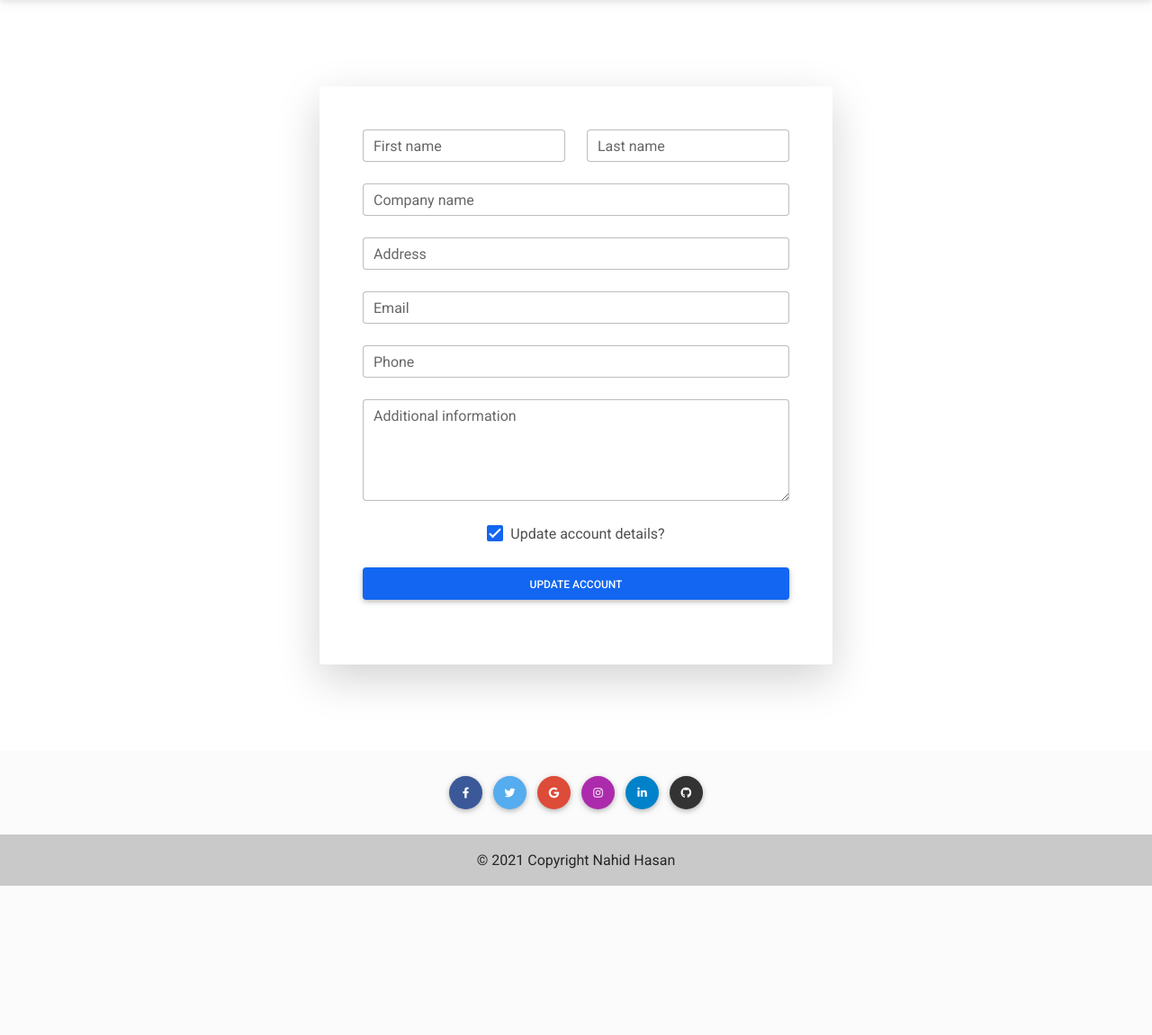
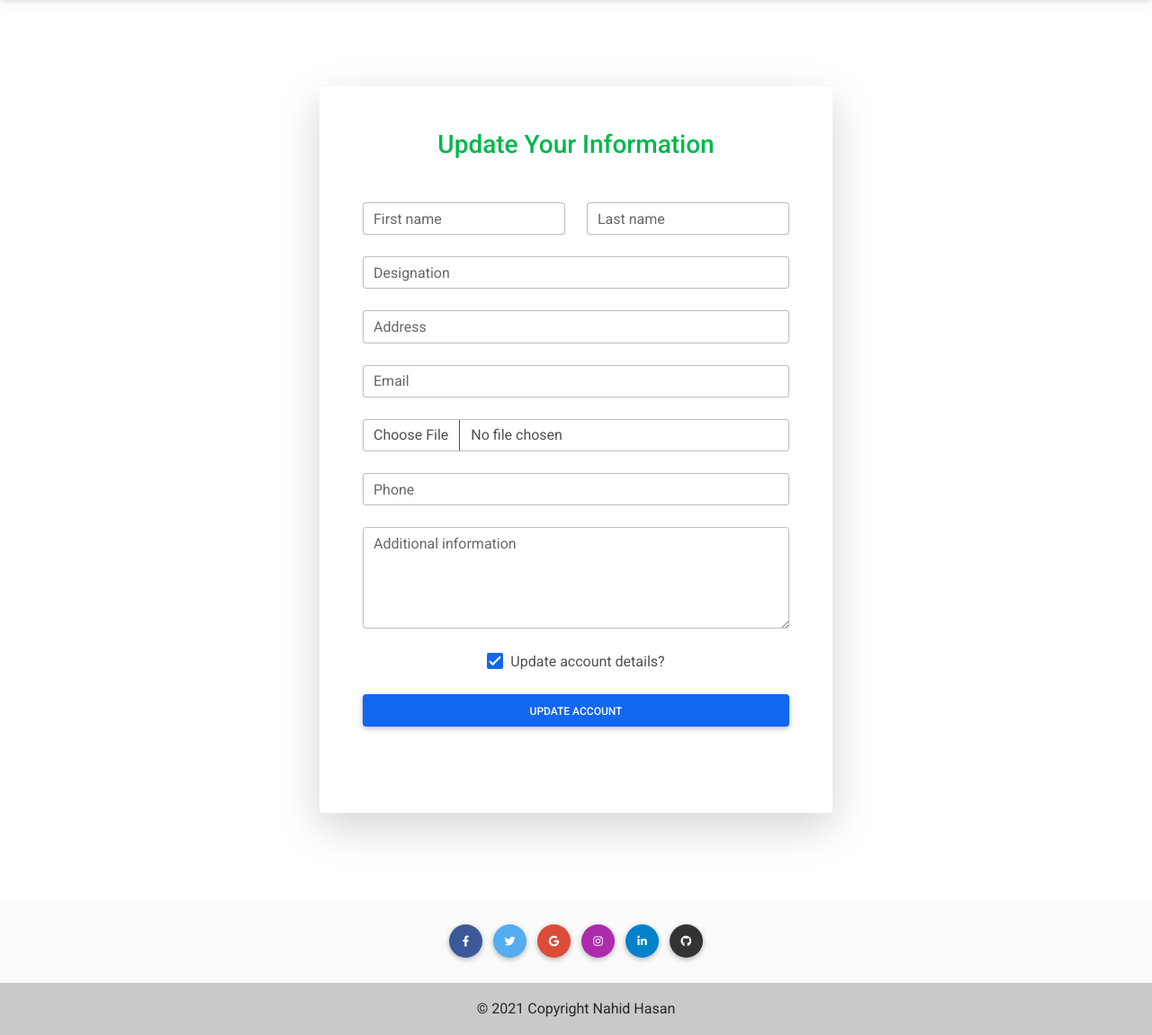
Before and after one commit to Nahidjc/loan-management-system-django, a Django app: page /account/edit-customer/ in a window 1280 px wide. Shown: the part 59-1210 px from the top of the page at 90% size. Before the commit the page ends 1044 px from the top, so only its background shows below. Run offline with Django 3.2, Linux system fonts and the light colour scheme; a user stored in the database is signed in; some libraries are stand-ins or nearby versions.

Commit message:
update modelForm

```diff
--- a/templates/loginApp/edit.html
+++ b/templates/loginApp/edit.html
@@ -12,8 +12,8 @@
 
     <div class="row">
         <div class="p-5 m-auto my-5 rounded shadow-lg col-md-6 bg-body">
-
-            <form>
+            <h3 class="text-center text-success">Update Your Information </h3>
+            <form method="POST" class="my-5" enctype="multipart/form-data">
                 <!-- 2 column grid layout with text inputs for the first and last names -->
                 <div class="mb-4 row">
                     <div class="col">
@@ -33,20 +33,27 @@
                 <!-- Text input -->
                 <div class="mb-4 form-outline">
                     <input type="text" id="form6Example3" class="form-control" />
-                    <label class="form-label" for="form6Example3">Company name</label>
+                    <label class="form-label" for="form6Example3">Designation</label>
                 </div>
 
                 <!-- Text input -->
                 <div class="mb-4 form-outline">
-                    <input type="text" id="form6Example4" class="form-control" />
-                    <label class="form-label" for="form6Example4">Address</label>
+                    <input type="text" class="form-control" />
+                    <label class="form-label">Address</label>
                 </div>
 
                 <!-- Email input -->
                 <div class="mb-4 form-outline">
-                    <input type="email" id="form6Example5" class="form-control" />
-                    <label class="form-label" for="form6Example5">Email</label>
+                    <input type="email" class="form-control" />
+                    <label class="form-label">Email</label>
                 </div>
+
+                <!-- Image Field  Input-->
+                <div class="mb-4 form-outline">
+
+                    <input type="file" class="form-control" id="customFile" />
+                </div>
+
 
                 <!-- Number input -->
                 <div class="mb-4 form-outline">
```
Also changed, not shown: loginApp/forms.py (+8 -0 lines), loginApp/models.py (+5 -3 lines), db.sqlite3, loginApp/migrations/0002_auto_20210902_1926.py (added).
